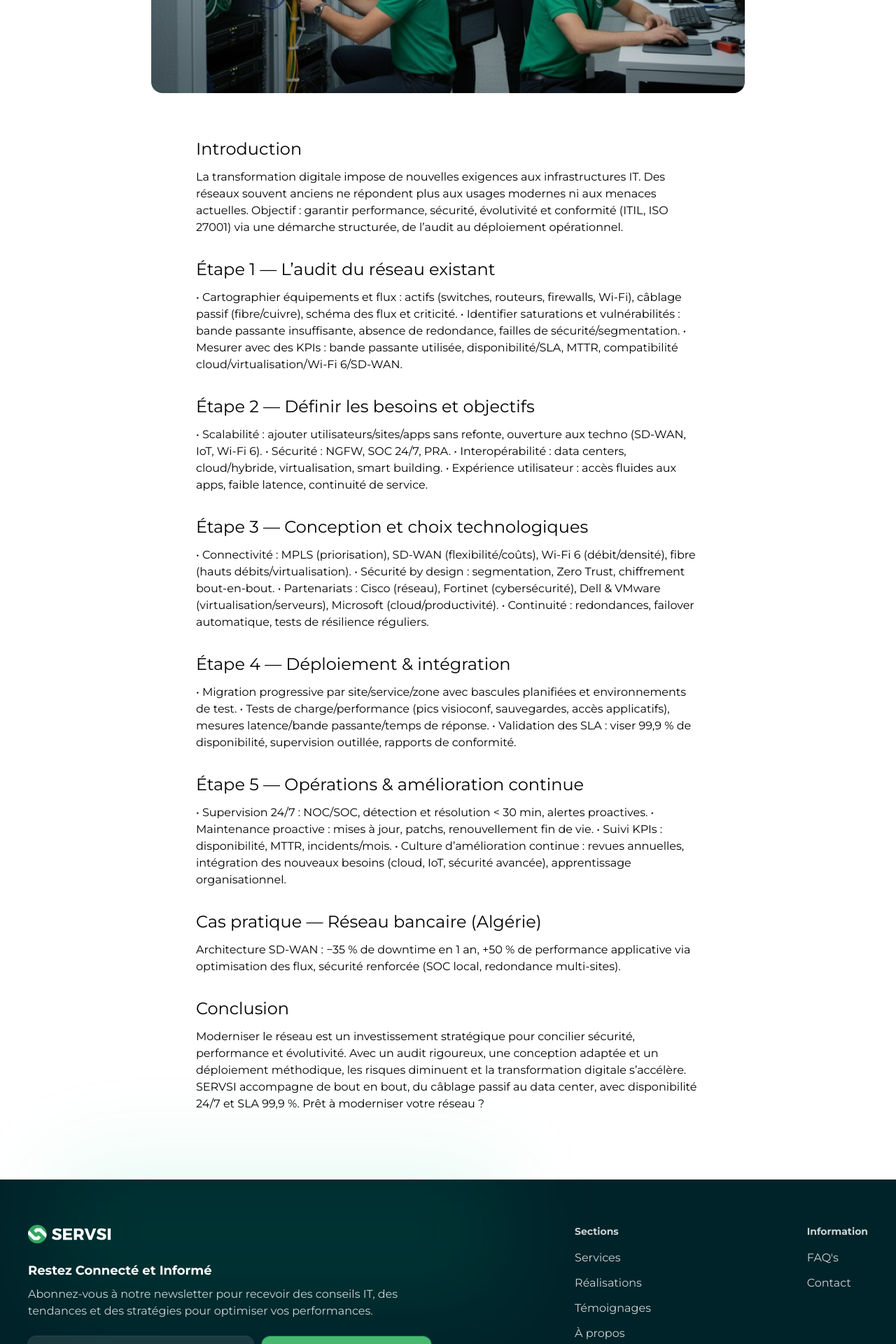
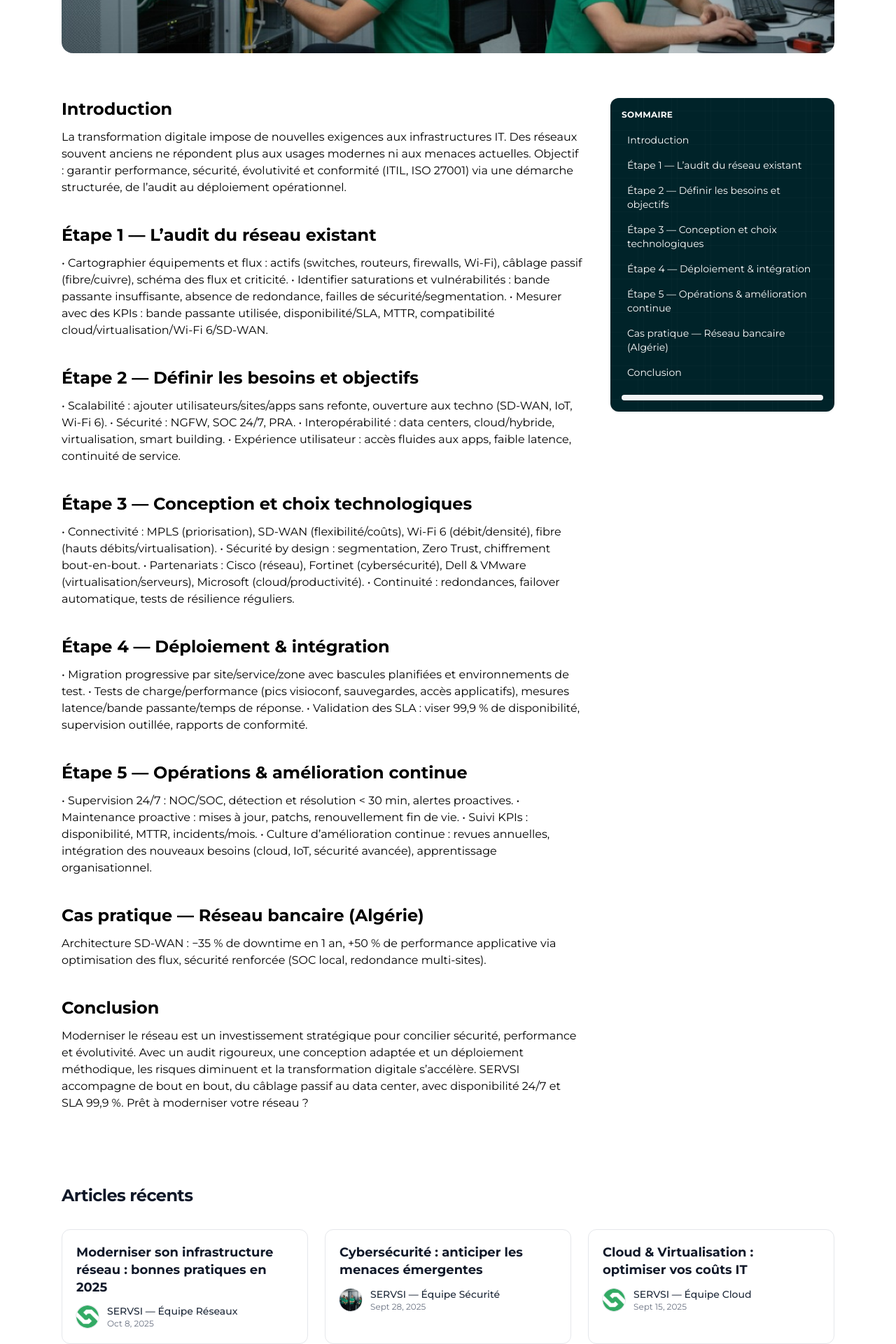
Before and after one commit to ouaelesi/Servsi-website, a Next.js app: page /blogs/creating-content-that-converts in a window 1280 px wide. Shown: the part 860-2780 px from the top of the page at 70% size. Built offline with nearby package versions, Linux system fonts and the light colour scheme.

Commit message:
add: update blogs page

```diff
--- a/components/blogsPage/BlogContent.tsx
+++ b/components/blogsPage/BlogContent.tsx
@@ -1,6 +1,9 @@
+"use client";
+
 import Image from "next/image";
 import Link from "next/link";
-import React from "react";
+import React, { useEffect, useMemo, useState } from "react";
+import RecentArticles from "./BlogsFooter";
 
 export type Author = {
   name: string;
@@ -79,19 +82,56 @@ const DEFAULT_META: PostMeta = {
   ],
 };
 
+// Helper to slugify section titles into IDs
+function slugify(input: string) {
+  return input
+    .toLowerCase()
+    .normalize("NFD")
+    .replace(/[\u0300-\u036f]/g, "")
+    .replace(/[^a-z0-9]+/g, "-")
+    .replace(/(^-|-$)+/g, "");
+}
+
 /**
- * BlogPostPage — Article header + hero + content (matches mock)
- * - Dark intro band with back button, title, excerpt, byline, category pill
- * - Rounded hero image card that overlaps the band and body
- * - Body content area for headings and paragraphs
+ * BlogPostPage with a sticky right sidebar (Sommaire)
+ * - Desktop: 2-column grid, right sidebar sticks (top offset below navbar)
+ * - Mobile: stacks; sidebar moves below content (non-sticky)
+ * - Scroll-spy highlights current section
  */
-export default function BlogPost({
-  meta = DEFAULT_META,
-  children,
-}: {
-  meta?: PostMeta;
-  children?: React.ReactNode;
-}) {
+export default function BlogPost({ meta = DEFAULT_META }: { meta?: PostMeta }) {
+  const toc = useMemo(
+    () =>
+      meta.content
+        .filter((c) => Boolean(c.title))
+        .map((c) => ({ title: c.title, id: slugify(c.title) })),
+    [meta.content]
+  );
+
+  const [activeId, setActiveId] = useState<string>(toc[0]?.id);
+
+  useEffect(() => {
+    const headings = toc
+      .map((t) => document.getElementById(t.id))
+      .filter(Boolean) as HTMLElement[];
+
+    const observer = new IntersectionObserver(
+      (entries) => {
+        // Choose the most visible heading in viewport
+        const visible = entries
+          .filter((e) => e.isIntersecting)
+          .sort((a, b) => b.intersectionRatio - a.intersectionRatio)[0];
+        if (visible?.target?.id) setActiveId(visible.target.id);
+      },
+      {
+        rootMargin: "0px 0px -60% 0px", // trigger a bit before center
+        threshold: [0.1, 0.25, 0.5, 0.75, 1],
+      }
+    );
+
+    headings.forEach((el) => observer.observe(el));
+    return () => observer.disconnect();
+  }, [toc]);
+
   return (
     <article className="relative isolate">
       {/* Header band */}
@@ -108,7 +148,7 @@ export default function BlogPost({
           }}
         />
 
-        <div className="relative mx-auto max-w-4xl px-6 pt-10 pb-28">
+        <div className="relative mx-auto max-w-6xl px-6 pt-10 pb-28">
           {/* back */}
           <div className="mb-4">
             <Link
@@ -127,6 +167,7 @@ export default function BlogPost({
               >
                 <path d="M15 18l-6-6 6-6" />
               </svg>
+              <span>Retour</span>
             </Link>
           </div>
 
@@ -139,13 +180,12 @@ export default function BlogPost({
           {/* byline + category */}
           <div className="mt-5 flex flex-wrap items-center justify-between gap-4">
             <div className="flex items-center gap-3">
-              {/* eslint-disable-next-line @next/next/no-img-element */}
               <Image
                 src={meta.author.avatar}
                 alt={meta.author.name}
                 className="h-8 w-8 rounded-full object-cover ring-1 ring-white/20"
-                width={1500}
-                height={500}
+                width={32}
+                height={32}
               />
               <div className="text-sm text-white/90">
                 <span className="font-medium">{meta.author.name}</span>
@@ -163,12 +203,11 @@ export default function BlogPost({
 
       {/* Hero card overlaps header & body */}
       <div className="relative -mt-20">
-        <div className="mx-auto max-w-4xl px-6">
-          <div className="overflow-hidden rounded-2xl bg-white ">
-            {/* eslint-disable-next-line @next/next/no-img-element */}
+        <div className="mx-auto max-w-6xl px-6">
+          <div className="overflow-hidden rounded-2xl bg-white">
             <Image
               width={1500}
-              height={500}
+              height={1500}
               src={meta.heroImage}
               alt={meta.title}
               className="h-[420px] w-full object-cover sm:h-[520px]"
@@ -177,37 +216,116 @@ export default function BlogPost({
         </div>
       </div>
 
-      {/* Body */}
-      <section className="mx-auto max-w-3xl px-6 py-12 sm:py-16">
-        {meta.content.map((section, index) => (
+      {/* Body + Sticky TOC */}
+      <section className="mx-auto max-w-6xl px-6 py-12 sm:py-16">
+        <div className="grid gap-10 lg:grid-cols-[minmax(0,1fr)_320px]">
+          {/* Main content */}
+          <div>
+            {meta.content.map((section, index) => {
+              const id = slugify(section.title || `section-${index}`);
+              return (
                 <div
                   key={index}
-            className="prose prose-zinc max-w-none prose-headings:tracking-tight prose-p:leading-relaxed mb-8"
+                  className="prose prose-zinc max-w-none prose-headings:tracking-tight prose-p:leading-relaxed mb-10"
                 >
                   {section.title && (
-              <h2 className="text-2xl text-medium mb-3">{section.title}</h2>
+                    <h2
+                      id={id}
+                      className="text-2xl font-semibold mb-3 scroll-mt-28"
+                    >
+                      {section.title}
+                    </h2>
                   )}
                   {section.text && <p>{section.text}</p>}
-            <div className="flex gap-2">
-              {section.images &&
-                section.images.map((imgSrc: string, imgIndex: number) => (
+                  {!!section.images?.length && (
+                    <div className="mt-4 grid grid-cols-1 gap-3 sm:grid-cols-2">
+                      {section.images.map((imgSrc, imgIndex) => (
                         <Image
-                    width={400}
-                    height={300}
+                          width={600}
+                          height={400}
                           key={imgIndex}
                           src={imgSrc}
                           alt={`Blog image ${imgIndex + 1}`}
-                    className="my-4 rounded-lg"
-                    style={{
-                      width: `${(1 / section.images.length) * 100}%`,
-                      height: "auto",
-                    }}
+                          className="rounded-lg"
                         />
                       ))}
                     </div>
+                  )}
                 </div>
-        ))}
+              );
+            })}
+          </div>
+
+          {/* Sticky right sidebar */}
+          <aside className="lg:block">
+            <div className="sticky top-24 rounded-xl bg-foreground p-4 shadow-sm  ">
+              <div
+                aria-hidden
+                className="pointer-events-none absolute inset-0 opacity-25"
+                style={{
+                  backgroundImage:
+                    "linear-gradient(0deg, rgba(255,255,255,0.08) 1px, transparent 1px), linear-gradient(90deg, rgba(255,255,255,0.08) 1px, transparent 1px)",
+                  backgroundSize: "48px 48px",
+                  backgroundPosition: "-1px -1px",
+                }}
+              />
+              <p className="mb-3 text-xs font-semibold uppercase tracking-wide text-white ">
+                Sommaire
+              </p>
+              <nav className="space-y-1">
+                {toc.map((item) => {
+                  const isActive = activeId === item.id;
+                  return (
+                    <a
+                      key={item.id}
+                      href={`#${item.id}`}
+                      className={`block rounded-md px-2 py-1.5 text-sm transition ${"text-white hover:bg-primary/50 "}`}
+                    >
+                      {item.title}
+                    </a>
+                  );
+                })}
+              </nav>
+
+              {/* Optional: reading progress */}
+              <div className="mt-4 h-2 w-full overflow-hidden rounded-full bg-zinc-100 ">
+                <ReadingProgress />
+              </div>
+            </div>
+          </aside>
+        </div>
+        <div>
+          <RecentArticles />
+        </div>
       </section>
     </article>
   );
 }
+
+/** Minimal reading progress bar that fills as you scroll the article */
+function ReadingProgress() {
+  const [progress, setProgress] = useState(0);
+  useEffect(() => {
+    function onScroll() {
+      const el = document.querySelector("article");
+      if (!el) return;
+      const rect = el.getBoundingClientRect();
+      const total = el.scrollHeight - window.innerHeight;
+      const current = window.scrollY - (el as HTMLElement).offsetTop;
+      const p = Math.min(
+        100,
+        Math.max(0, (current / Math.max(1, total)) * 100)
+      );
+      setProgress(p);
+    }
+    onScroll();
+    window.addEventListener("scroll", onScroll, { passive: true });
+    return () => window.removeEventListener("scroll", onScroll);
+  }, []);
+  return (
+    <div
+      style={{ width: `${progress}%` }}
+      className="h-full rounded-full bg-primary transition-[width] duration-150 ease-linear "
+    />
+  );
+}
--- /dev/null
+++ b/components/blogsPage/BlogsFooter.tsx
@@ -0,0 +1,135 @@
+"use client";
+
+import { Send } from "lucide-react";
+import Image from "next/image";
+import Link from "next/link";
+import React from "react";
+
+export type Article = {
+  title: string;
+  date: string;
+  author: {
+    name: string;
+    avatar: string;
+  };
+  href: string;
+};
+
+type Props = {
+  articles?: Article[];
+  title?: string;
+};
+
+const DEFAULT_ARTICLES: Article[] = [
+  {
+    title: "Moderniser son infrastructure réseau : bonnes pratiques en 2025",
+    date: "Oct 8, 2025",
+    author: {
+      name: "SERVSI — Équipe Réseaux",
+      avatar: "/images/Logo.png",
+    },
+    href: "/blogs/moderniser-reseau",
+  },
+  {
+    title: "Cybersécurité : anticiper les menaces émergentes",
+    date: "Sept 28, 2025",
+    author: {
+      name: "SERVSI — Équipe Sécurité",
+      avatar: "/images/about2.jpg",
+    },
+    href: "/blogs/cybersecurite-2025",
+  },
+  {
+    title: "Cloud & Virtualisation : optimiser vos coûts IT",
+    date: "Sept 15, 2025",
+    author: {
+      name: "SERVSI — Équipe Cloud",
+      avatar: "/images/Logo.png",
+    },
+    href: "/blogs/cloud-virtualisation",
+  },
+];
+
+export default function RecentArticles({
+  articles = DEFAULT_ARTICLES,
+  title = "Articles récents",
+}: Props) {
+  return (
+    <section className="mx-auto max-w-6xl  py-16">
+      <h2 className="mb-8 text-2xl font-semibold tracking-tight text-gray-900">
+        {title}
+      </h2>
+      <div className="grid gap-6 sm:grid-cols-2 lg:grid-cols-3">
+        {articles.map((article, index) => (
+          <Link
+            key={index}
+            href={article.href}
+            className="group rounded-xl border border-gray-200 bg-white p-5  transition hover:-translate-y-1 hover:shadow-md"
+          >
+            <h3 className="mb-3 text-lg font-semibold leading-snug text-gray-900 group-hover:text-[#0c2b2e]">
+              {article.title}
+            </h3>
+
+            <div className="mt-auto flex items-center gap-3 text-sm text-gray-600">
+              <Image
+                src={article.author.avatar}
+                alt={article.author.name}
+                width={32}
+                height={32}
+                className="h-8 w-8 rounded-full object-cover ring-1 ring-gray-200"
+              />
+              <div>
+                <p className="font-medium text-gray-800">
+                  {article.author.name}
+                </p>
+                <p className="text-xs text-gray-500">{article.date}</p>
+              </div>
+            </div>
+          </Link>
+        ))}
+      </div>
+      <div className="flex justify-between bg-foreground rounded-2xl p-12 gap-4 justify-items-center mt-16 flex-col md:flex-row md:items-center">
+        <div
+          aria-hidden
+          className="pointer-events-none absolute inset-0 opacity-25"
+          style={{
+            backgroundImage:
+              "linear-gradient(0deg, rgba(255,255,255,0.08) 1px, transparent 1px), linear-gradient(90deg, rgba(255,255,255,0.08) 1px, transparent 1px)",
+            backgroundSize: "48px 48px",
+            backgroundPosition: "-1px -1px",
+          }}
+        />
+        <div className="text-3xl font-semibold text-white/80 w-1/2">
+          Recevez les dernières mises à jour de la newsletter WriteClick.
+        </div>
+        <div>
+          <form action="#" className=" flex max-w-xl items-center gap-3 ">
+            <label htmlFor="email" className="sr-only">
+              Adresse e-mail
+            </label>
+            <input
+              id="email"
+              name="email"
+              type="email"
+              placeholder="Email Address"
+              className="w-full rounded-xl bg-white/10 px-4 py-3 text-white placeholder:text-white/60 ring-1 ring-white/15 focus:outline-none focus:ring-2 focus:ring-emerald-400"
+            />
+            <button
+              type="submit"
+              className="whitespace-nowrap cursor-pointer md:block hidden rounded-xl bg-primary px-5 py-3 font-medium text-black shadow ring-1 ring-emerald-500/40 transition hover:brightness-95"
+            >
+              Abonner
+            </button>
+            <button
+              type="submit"
+              aria-label="Recevoir les alertes"
+              className="whitespace-nowrap block md:hidden rounded-xl bg-primary px-3 py-3 font-medium text-black shadow ring-1 ring-emerald-500/40 transition hover:brightness-95"
+            >
+              <Send className="h-5 w-5" />
+            </button>
+          </form>
+        </div>
+      </div>
+    </section>
+  );
+}
```
Also changed, not shown: components/HeroSection.tsx (+14 -5 lines). Lines whose indentation alone changed are shown as unchanged.
